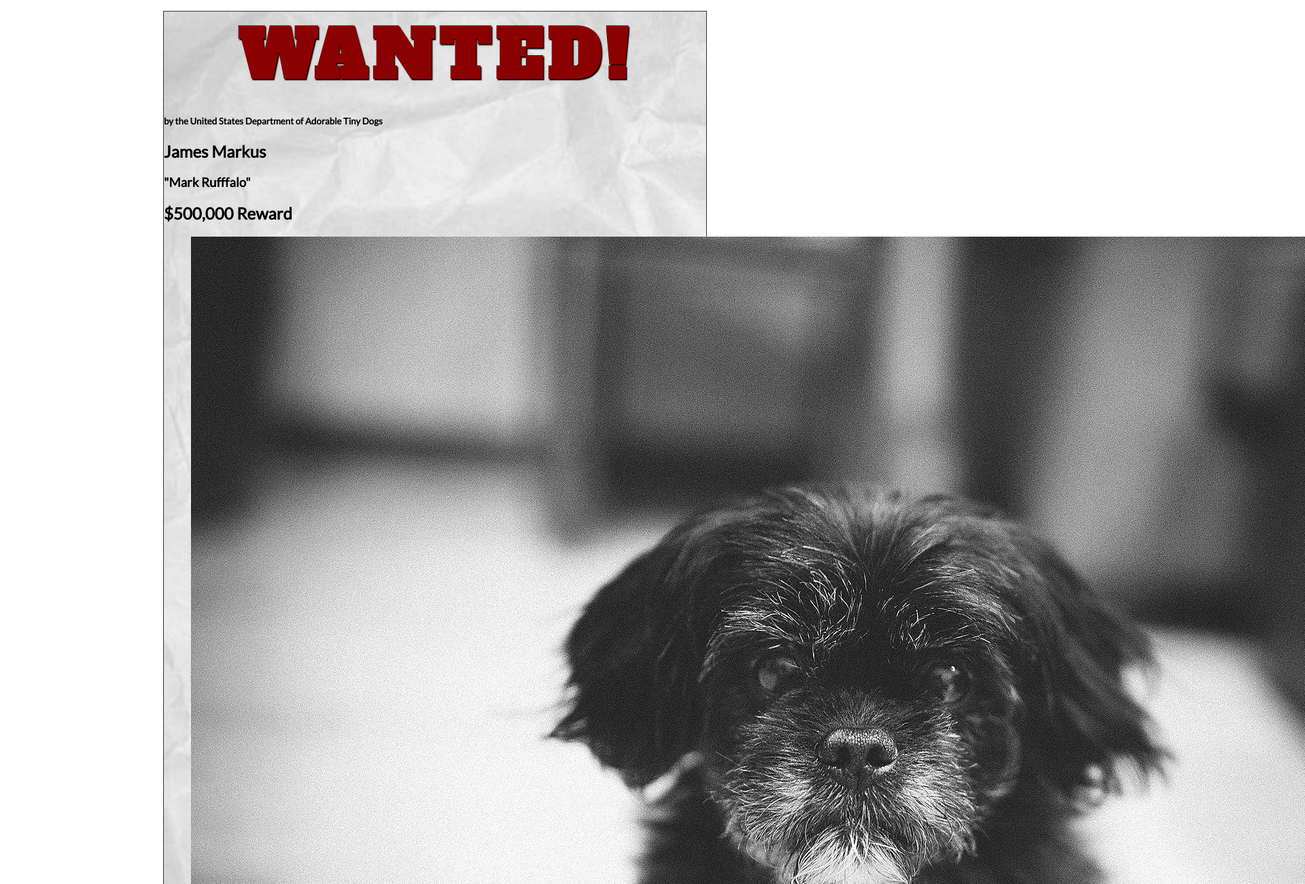
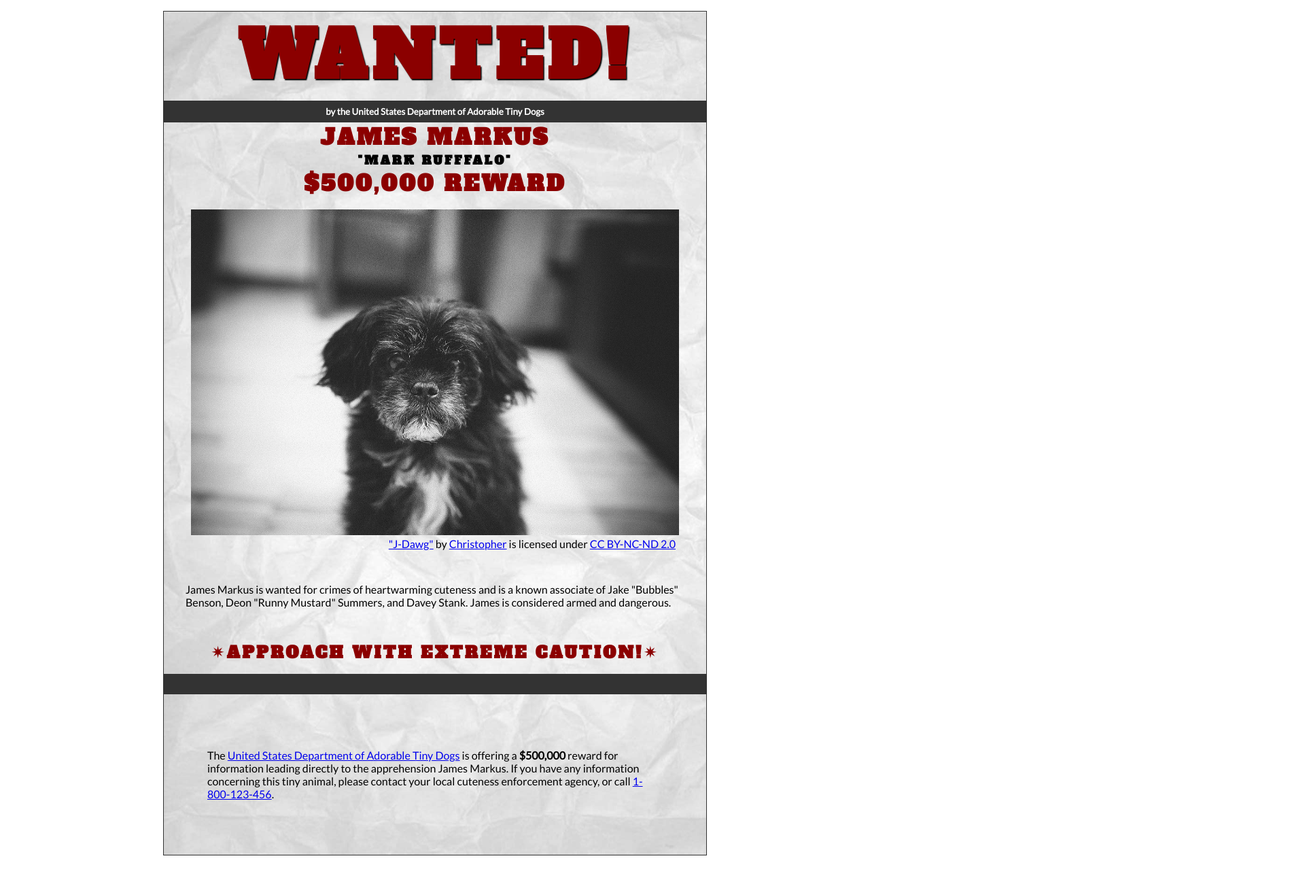
Before and after one commit to Molgray/wanted-poster, a plain HTML site: page index.html in a window 1280 px wide. Shown: the top 1300 px of the page at 68% size, 1920 px wide, since content can reach past the window. After the commit the page ends 1274 px from the top, so only its background shows below. Drawn offline with Linux system fonts and the light colour scheme.

Commit message:
final work

```diff
--- a/css/style.css
+++ b/css/style.css
@@ -64,14 +64,67 @@ h1 {
     font-family:'Alfa Slab One', Garamond, serif;
     text-align:center;
 }
+h5 {
+    margin: 0;
+    padding: .5rem;
+    color:white;
+    background-color: #333;
+    text-align:center;
+}
+h2 {
+    text-transform: uppercase;
+    font-size:2rem;
+    margin: 0;
+    letter-spacing: .2rem;
+    color:darkred;
+    font-family:'Alfa Slab One', Garamond, serif;
+    text-align:center;
+}
+h3 {
+    text-transform: uppercase;
+    font-size:1.1rem;
+    margin: 0;
+    letter-spacing: .2rem;
+    color:black;
+    font-family:'Alfa Slab One', Garamond, serif;
+    text-align:center;
+}
+h4 {
+    text-transform: uppercase;
+    font-size:1.5rem;
+    margin: 0;
+    letter-spacing: .2rem;
+    color:darkred;
+    font-family:'Alfa Slab One', Garamond, serif;
+    text-align:center;
+}
+/* Section & Paragraph */
+section{
+    width: auto;
 
-
-/* Section & Paragraph */
-
+}
+p {
+    padding: 2rem;
+}
 
 
 /* Image & Figure */
 
-
+img{
+    width: 100%;
+}
+figcaption{
+    text-align: right;
+}
+div{
+    background-color: #333;
+    height: 30px;
+    margin-top: 15px;
+}
 
 /* Footer */
+footer{
+    margin: auto;
+    padding: 2rem;
+
+}
--- a/index.html
+++ b/index.html
@@ -6,7 +6,7 @@
         <meta name="author" content="Molly Gray">
 
 <!-- Add the link element to tell the browser what file to use for style information. -->
-        <link rel="stylesheet" href="/css/style.css">
+        <link rel="stylesheet" href="css/style.css">
 
         <title>Wanted | Jame Markus</title>
     </head>
@@ -35,6 +35,7 @@
             <section>
                <h4><span>&#10036;</span>Approach with extreme caution!<span>&#10036;</span></h4>
             </section>
+            <div></div>
             <footer>
             <p>The <a href="https://www.usdatd.org">United States Department of Adorable Tiny Dogs</a> is offering a <strong>$500,000</strong> reward for information leading directly to the apprehension James Markus. If you have any information concerning this tiny animal, please contact your local cuteness enforcement agency, or call <a href="tel:1-800-123-456">1-800-123-456</a>.</p>
         </footer>
```
